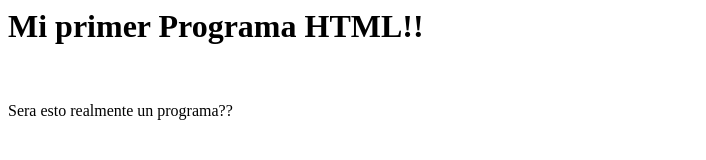
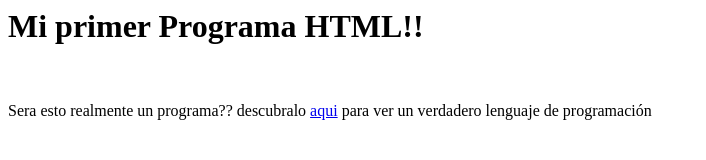
Before and after one commit to AnkelMauCastillo/Curso-One-Next---Oracle---Alura, a plain HTML site: page Logica de Programación/primer_test.html in a window 1280 px wide. Shown: the whole page, without its empty margins (0-706 px from the left). Drawn offline with Linux system fonts and the light colour scheme.

Commit message:
agregando utf8

```diff
--- a/Logica de Programación/primer_test.html
+++ b/Logica de Programación/primer_test.html
@@ -1,4 +1,13 @@
+<meta http-equiv="Content-Type" content="text/html;charset=UTF-8">
 <h1>Mi primer Programa HTML!!</h1>
 <br>
 <br>
-Sera esto realmente un programa??
+Sera esto realmente un programa?? descubralo <a href="https://es.wikipedia.org/wiki/HTML">aqui</a> para ver un verdadero lenguaje de programación
+<br>
+<br>
+<br>
+<br>
+<br>
+<script>
+    alert("Esto si es un lenguaje de programación");
+</script>
```
